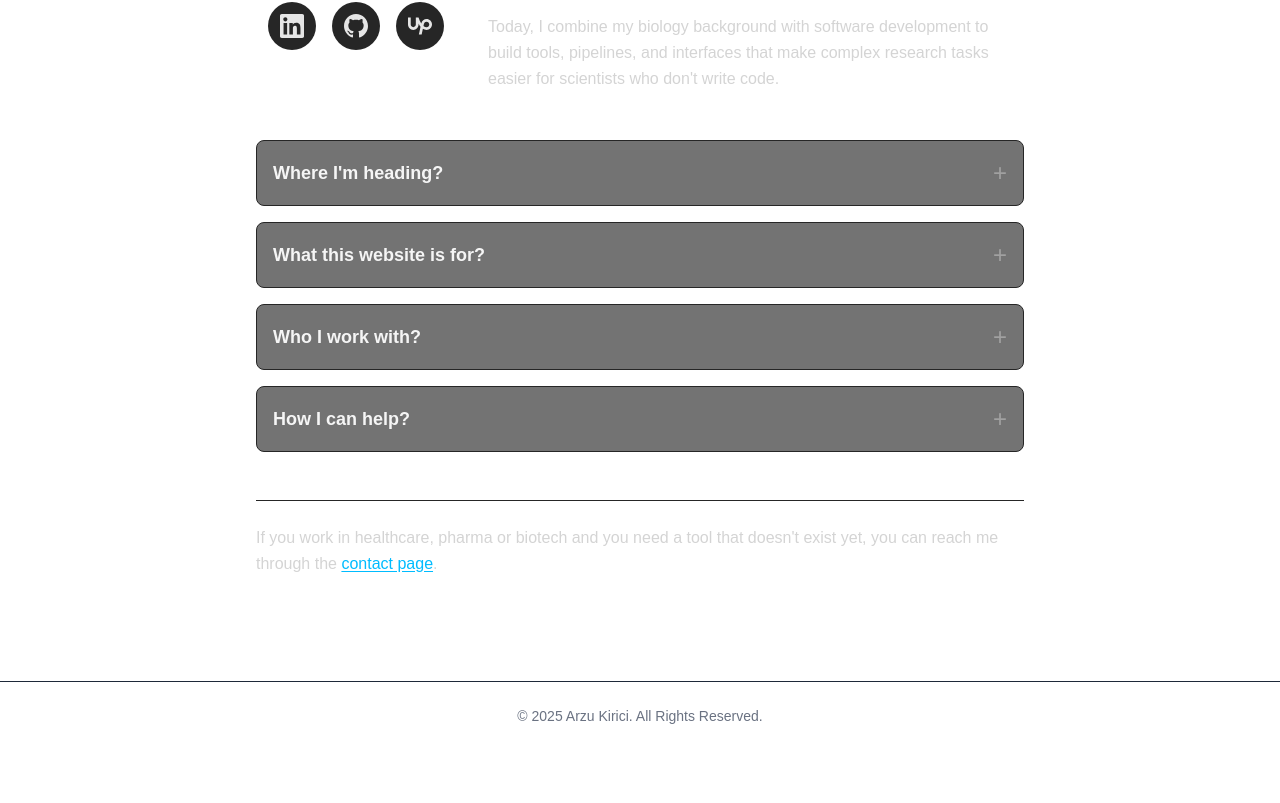
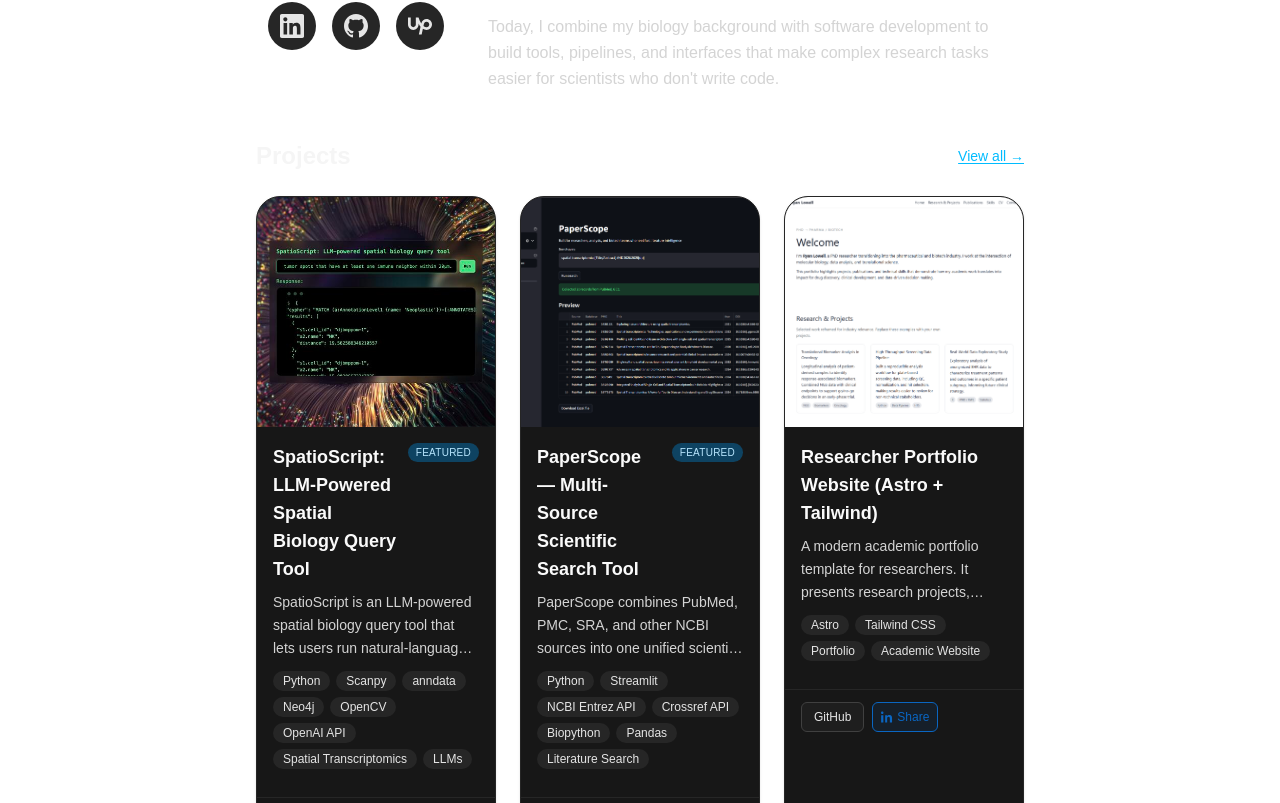
Before and after one commit to agkirici/agkirici.github.io, a Next.js app: page / in a window 1280 px wide. Shown: the part 597-1400 px from the top of the page. Before the commit the page ends 1347 px from the top, so only its background shows below. Built offline with nearby package versions, Linux system fonts and the light colour scheme.

Commit message:
Restore projects section on homepage and add PaperScope project

```diff
--- a/app/page.tsx
+++ b/app/page.tsx
@@ -1,8 +1,11 @@
 // © 2025 Arzu Kirici — All Rights Reserved
 
 import Image from 'next/image';
+import Link from 'next/link';
 import type { Metadata } from 'next';
 import Accordion from '@/components/Accordion';
+import { projects } from '@/data/projects';
+import ProjectCard from '@/components/ProjectCard';
 
 export const metadata: Metadata = {
   title: "Arzu Kirici | Portfolio",
@@ -134,6 +137,43 @@ export default function HomePage() {
                 </p>
               </div>
             </div>
+          </div>
+        </section>
+
+        {/* Projects Section */}
+        <section>
+          <div className="flex items-center justify-between mb-6">
+            <h2 className="text-2xl font-semibold text-neutral-100">Projects</h2>
+            <Link
+              href="/projects"
+              className="text-sm text-sky-400 hover:text-sky-300 underline underline-offset-2 transition-colors"
+            >
+              View all →
+            </Link>
+          </div>
+
+          {/* Projects Grid - Show featured projects first, limit to 3 on homepage */}
+          <div className="grid grid-cols-1 md:grid-cols-2 lg:grid-cols-3 gap-6">
+            {projects
+              .sort((a, b) => {
+                // Featured first
+                if (a.featured && !b.featured) return -1;
+                if (!a.featured && b.featured) return 1;
+                return 0;
+              })
+              .map((project) => (
+                <ProjectCard
+                  key={project.slug}
+                  title={project.title}
+                  description={project.description}
+                  tags={project.tags}
+                  slug={project.slug}
+                  featured={project.featured}
+                  banner={project.banner}
+                  link={project.link}
+                  github={project.github}
+                />
+              ))}
           </div>
         </section>
 
--- a/app/projects/page.tsx
+++ b/app/projects/page.tsx
@@ -1,48 +1,46 @@
-export default function PaperScopePage() {
+// © 2025 Arzu Kirici — All Rights Reserved
+
+import { projects } from "@/data/projects";
+import ProjectCard from "@/components/ProjectCard";
+
+export default function ProjectsPage() {
+  // Sort projects: featured first, then by title
+  const sortedProjects = [...projects].sort((a, b) => {
+    if (a.featured && !b.featured) return -1;
+    if (!a.featured && b.featured) return 1;
+    return a.title.localeCompare(b.title);
+  });
+
   return (
-    <main className="max-w-3xl mx-auto px-4 py-12 space-y-8">
-      <header className="space-y-2">
-        <p className="text-xs uppercase tracking-wide text-slate-400">
-          Project
-        </p>
-        <h1 className="text-3xl font-semibold">
-          PaperScope — Multi-Source Scientific Search Tool
-        </h1>
-        <p className="text-slate-300">
-          PaperScope combines PubMed, PMC, SRA, and other NCBI sources into one unified
-          scientific search interface. It extracts metadata, DOI, journal info,
-          corresponding authors, and exports everything to Excel.
-        </p>
-      </header>
+    <main className="min-h-screen px-4 py-12 md:py-16">
+      <div className="mx-auto max-w-6xl space-y-8">
+        {/* Header */}
+        <header className="space-y-4">
+          <h1 className="text-4xl font-bold tracking-tight sm:text-5xl text-neutral-50">
+            Projects
+          </h1>
+          <p className="text-lg text-neutral-400 max-w-2xl">
+            A collection of bioinformatics tools, scientific software, and research applications I've built.
+          </p>
+        </header>
 
-      <div className="rounded-xl overflow-hidden border border-slate-700 bg-black/40">
-        <video
-          src="/pumbed-scraper.mp4"
-          controls
-          muted
-          className="w-full h-auto"
-        />
+        {/* Projects Grid */}
+        <div className="grid grid-cols-1 md:grid-cols-2 lg:grid-cols-3 gap-6">
+          {sortedProjects.map((project) => (
+            <ProjectCard
+              key={project.slug}
+              title={project.title}
+              description={project.description}
+              tags={project.tags}
+              slug={project.slug}
+              featured={project.featured}
+              banner={project.banner}
+              link={project.link}
+              github={project.github}
+            />
+          ))}
+        </div>
       </div>
-
-      <section className="space-y-3">
-        <h2 className="text-xl font-semibold">Features</h2>
-        <ul className="list-disc ml-6 space-y-1 text-slate-200">
-          <li>PubMed + PMC + SRA multi-database search</li>
-          <li>Corresponding author extraction</li>
-          <li>Advanced NCBI query syntax</li>
-          <li>Instant Excel export</li>
-          <li>Streamlit-based UI</li>
-        </ul>
-      </section>
-
-      <section className="space-y-2">
-        <h2 className="text-xl font-semibold">Contact</h2>
-        <p>
-          If you'd like a customized version of this tool for your lab or team,
-          feel free to reach out.
-        </p>
-        <p>Email: <strong>arzukirici@gmail.com</strong></p>
-      </section>
     </main>
   );
 }
--- a/data/projects.ts
+++ b/data/projects.ts
@@ -20,6 +20,24 @@ export const projects = [
     github: "https://github.com/hackbio-ca/spatioscript-llm-spatial-biology",
   },
   {
+    title: "PaperScope — Multi-Source Scientific Search Tool",
+    slug: "paperscope",
+    featured: true,
+    description:
+      "PaperScope combines PubMed, PMC, SRA, and other NCBI sources into one unified scientific search interface. It extracts metadata, DOI, journal info, corresponding authors, and exports everything to Excel.",
+    tags: [
+      "Python",
+      "Streamlit",
+      "NCBI Entrez API",
+      "Crossref API",
+      "Biopython",
+      "Pandas",
+      "Literature Search",
+    ],
+    banner: "/paperscope-cover.png",
+    github: "https://github.com/agkirici/pubmed_scraper",
+  },
+  {
     title: "Researcher Portfolio Website (Astro + Tailwind)",
     slug: "phd-portfolio-astro",
     featured: false,
```
Also changed, not shown: public/paperscope-cover.png (added).
